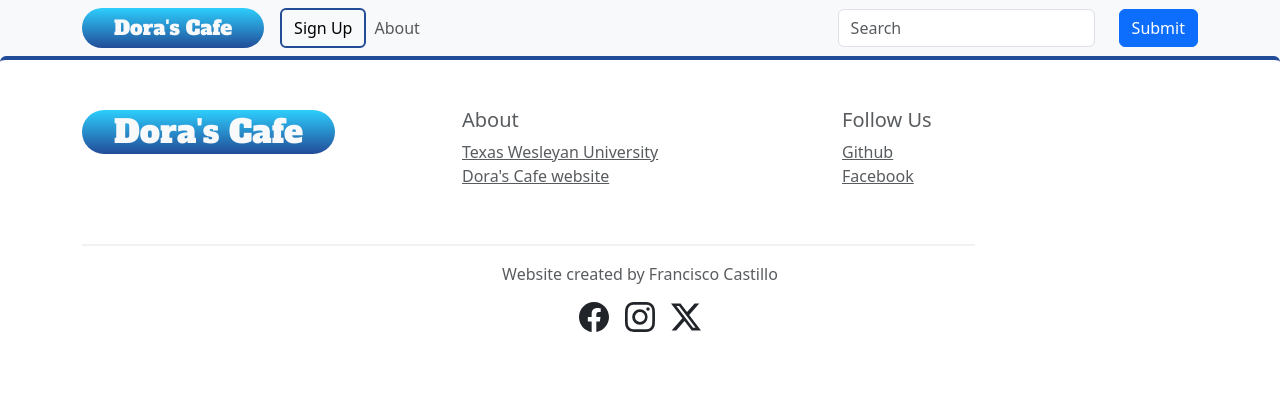
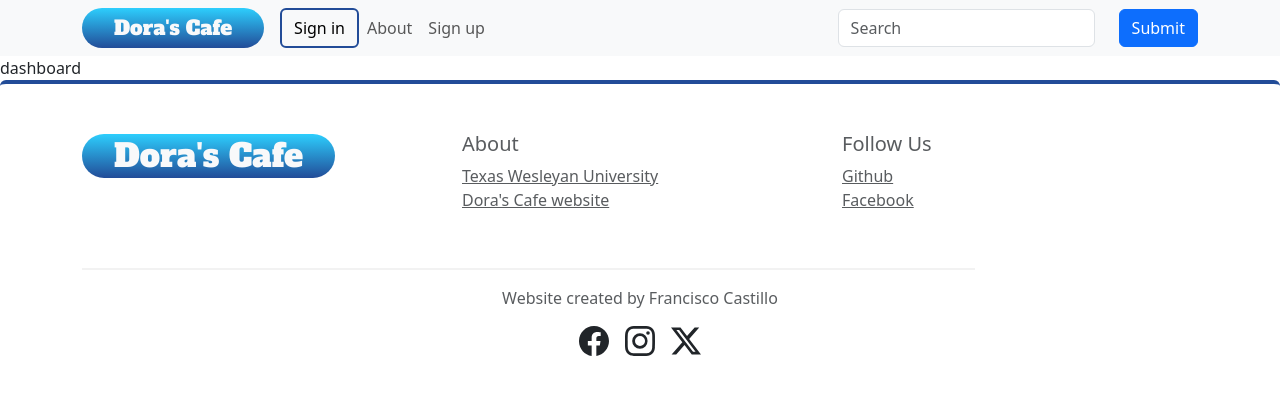
Before and after one commit to FranciscoCastillo41/Cafe-Feedback, a React (Vite) app in the folder client/: page /dashboard in a window 1280 px wide. Shown: the top 394 px of the page. Built offline with nearby package versions, Linux system fonts and the light colour scheme; no server answers.

Commit message:
update header component with user data

```diff
--- a/client/src/App.jsx
+++ b/client/src/App.jsx
@@ -6,8 +6,7 @@ import Header from "./components/Header";
 import ComponentFooter from './components/MyFooter';
 import SignIn from "./pages/SignIn";
 import SignUp from "./pages/SignUp";
-
-
+import Dashboard from './pages/Dashboard';
 
 export default function App() {
   return (
@@ -18,6 +17,7 @@ export default function App() {
         <Route path="/about" element={<About />} />
         <Route path="/signin" element={<SignIn />} />
         <Route path="/signup" element={<SignUp /> } />
+        <Route path="/dashboard" element={<Dashboard />} />
       </Routes>
       <ComponentFooter />
     </BrowserRouter>
--- a/client/src/components/Header.jsx
+++ b/client/src/components/Header.jsx
@@ -7,15 +7,54 @@ import Col from "react-bootstrap/Col";
 import Button from "react-bootstrap/Button";
 import Row from "react-bootstrap/Row";
 import { Link } from "react-router-dom";
+import { useSelector } from "react-redux";
+import Dropdown from "react-bootstrap/Dropdown";
+import Image from "react-bootstrap/Image";
+
 import "./Header.css";
 
 export default function Header() {
+  const { currentUser } = useSelector((state) => state.user);
+
   return (
     <Navbar expand="lg" className="bg-body-tertiary">
       <Container>
         <Link to="/" className="navbar-brand text-light">
           Dora's Cafe
         </Link>
+        {currentUser ? (
+          <Dropdown>
+            <Dropdown.Toggle
+              id="dropdown"
+              className="d-flex align-items-center"
+              style={{
+                background: "transparent",
+                border: "none", // Remove border
+              }}
+            >
+              {/* Use the Image component for the profile picture */}
+              <Image
+                src={currentUser.profilePicture} // Set the source from user's profilePicture
+                alt="Profile"
+                roundedCircle // Add roundedCircle for a circular avatar
+                className="mr-2"
+                style={{ width: "30px", height: "30px" }} // Set the width and height as needed
+              />
+            </Dropdown.Toggle>
+            <Dropdown.Menu>
+              <Dropdown.Item className="text-muted">@{currentUser.username}</Dropdown.Item>
+              <Dropdown.Item>{currentUser.email}</Dropdown.Item>
+
+              <Dropdown.Item>
+
+                Profile
+              </Dropdown.Item>
+              <Dropdown.Divider />
+              <Dropdown.Item>Sign out</Dropdown.Item>
+            </Dropdown.Menu>
+          </Dropdown>
+        ) : (
+          <>
             <Link to="/signup" className="nav-link">
               <Button
                 className="nav-signup-btn"
@@ -26,14 +65,20 @@ export default function Header() {
                   borderWidth: "2px",
                 }}
               >
-            Sign Up
+                Sign in
               </Button>
             </Link>
+          </>
+        )}
+
         <Navbar.Toggle aria-controls="basic-navbar-nav" />
         <Navbar.Collapse id="basic-navbar-nav">
           <Nav className="me-auto">
             <Link to="/about" className="nav-link">
               About
+            </Link>
+            <Link to="/signup" className="nav-link">
+              Sign up
             </Link>
           </Nav>
           <Form inline="true">
--- a/client/src/pages/Dashboard.jsx
+++ b/client/src/pages/Dashboard.jsx
@@ -0,0 +1,9 @@
+import React from 'react'
+
+export default function Dashboard() {
+  return (
+    <div>
+      dashboard
+    </div>
+  )
+}
```
Lines whose indentation alone changed are shown as unchanged.
